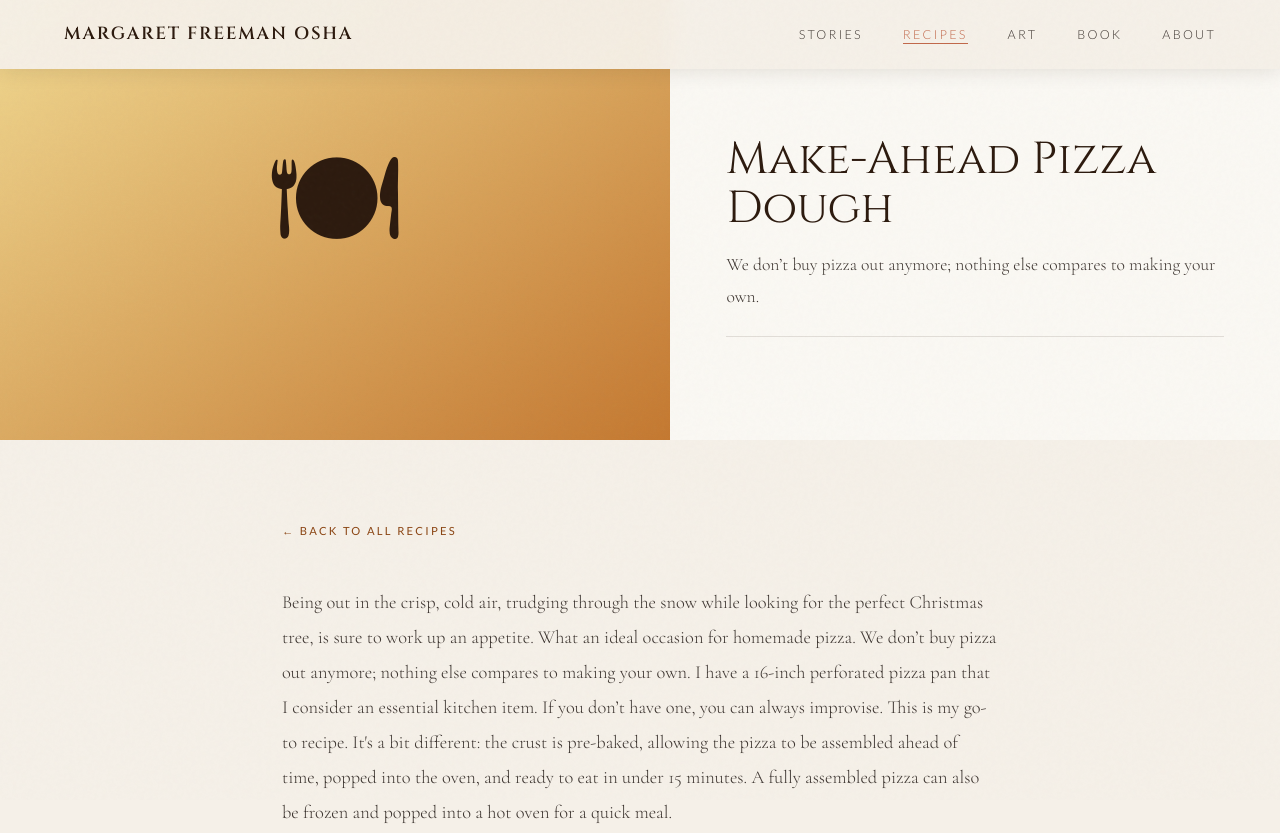
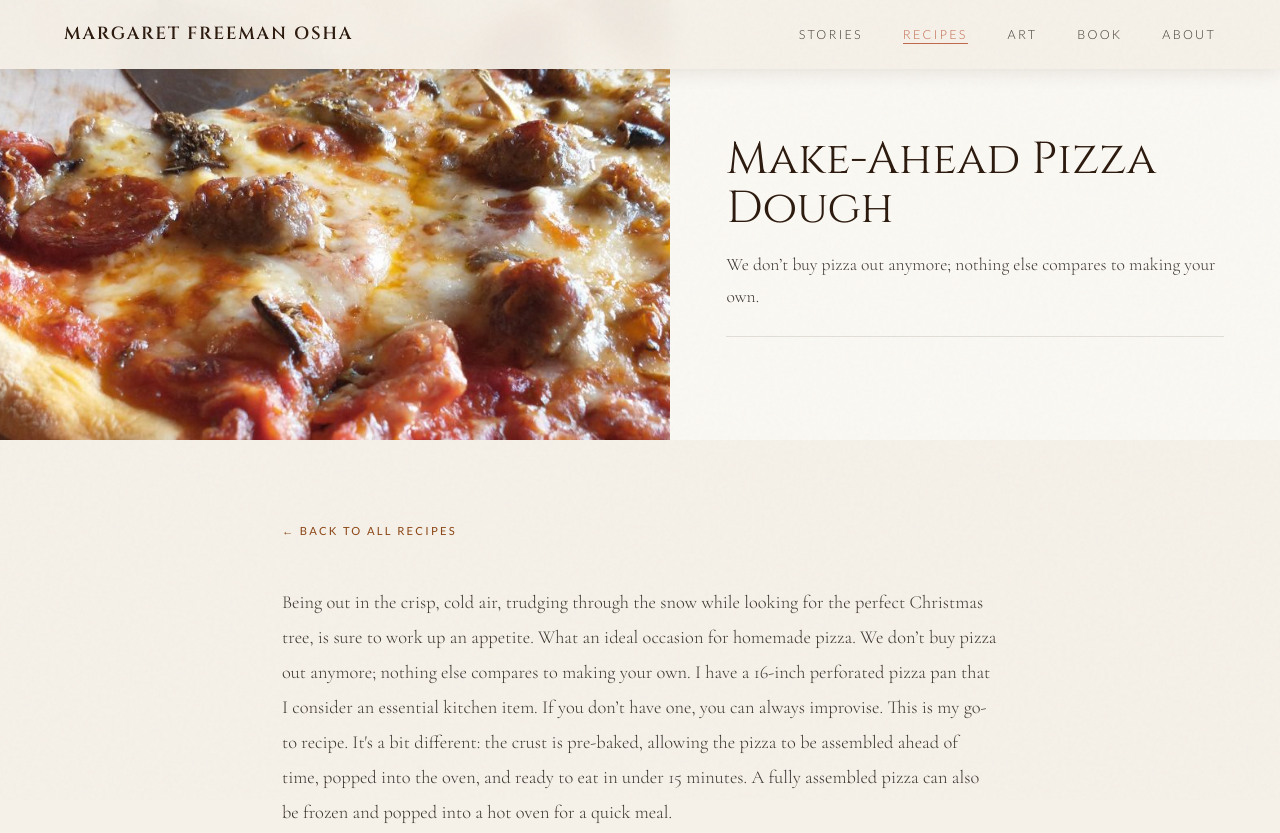
Before and after one commit to jesstakesnaps/margaret-freeman-osha, an Eleventy site: page src/recipes/make-ahead-pizza-dough.md in a window 1280 px wide. Shown: the top 833 px of the page. Built offline with nearby package versions, Linux system fonts and the light colour scheme; Eleventy itself is replaced by a stand-in of ours; files that its build step writes are made by us from their sources.

Commit message:
Update Recipes “make-ahead-pizza-dough”

```diff
--- a/src/recipes/make-ahead-pizza-dough.md
+++ b/src/recipes/make-ahead-pizza-dough.md
@@ -4,6 +4,7 @@ excerpt: We don’t buy pizza out anymore; nothing else compares to making your
 time: Overnight
 serves: 3–4
 featured: true
+image: /assets/images/pizza.jpg
 ---
 Being out in the crisp, cold air, trudging through the snow while looking for the perfect Christmas tree, is sure to work up an appetite. What an ideal occasion for homemade pizza. We don’t buy pizza out anymore; nothing else compares to making your own. I have a 16-inch perforated pizza pan that I consider an essential kitchen item. If you don’t have one, you can always improvise. This is my go-to recipe. It's a bit different: the crust is pre-baked, allowing the pizza to be assembled ahead of time, popped into the oven, and ready to eat in under 15 minutes. A fully assembled pizza can also be frozen and popped into a hot oven for a quick meal.
 
```
